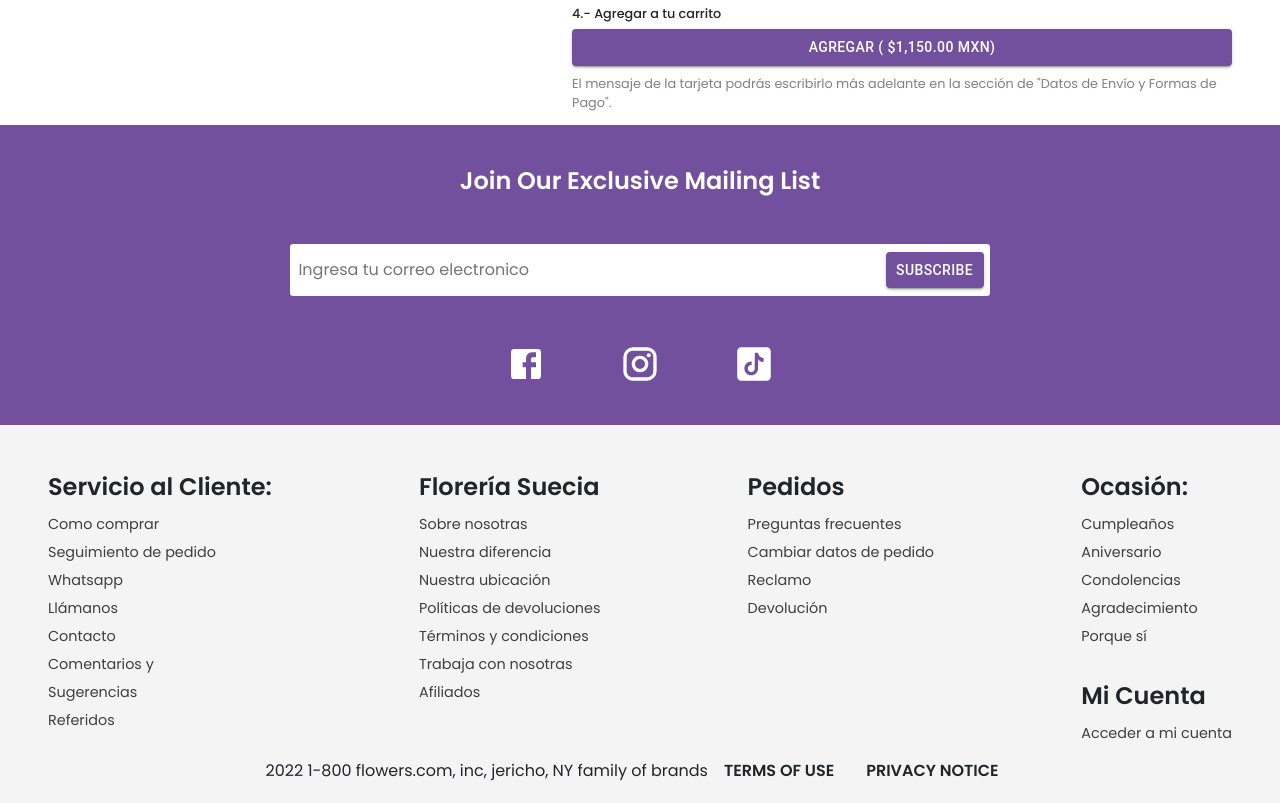
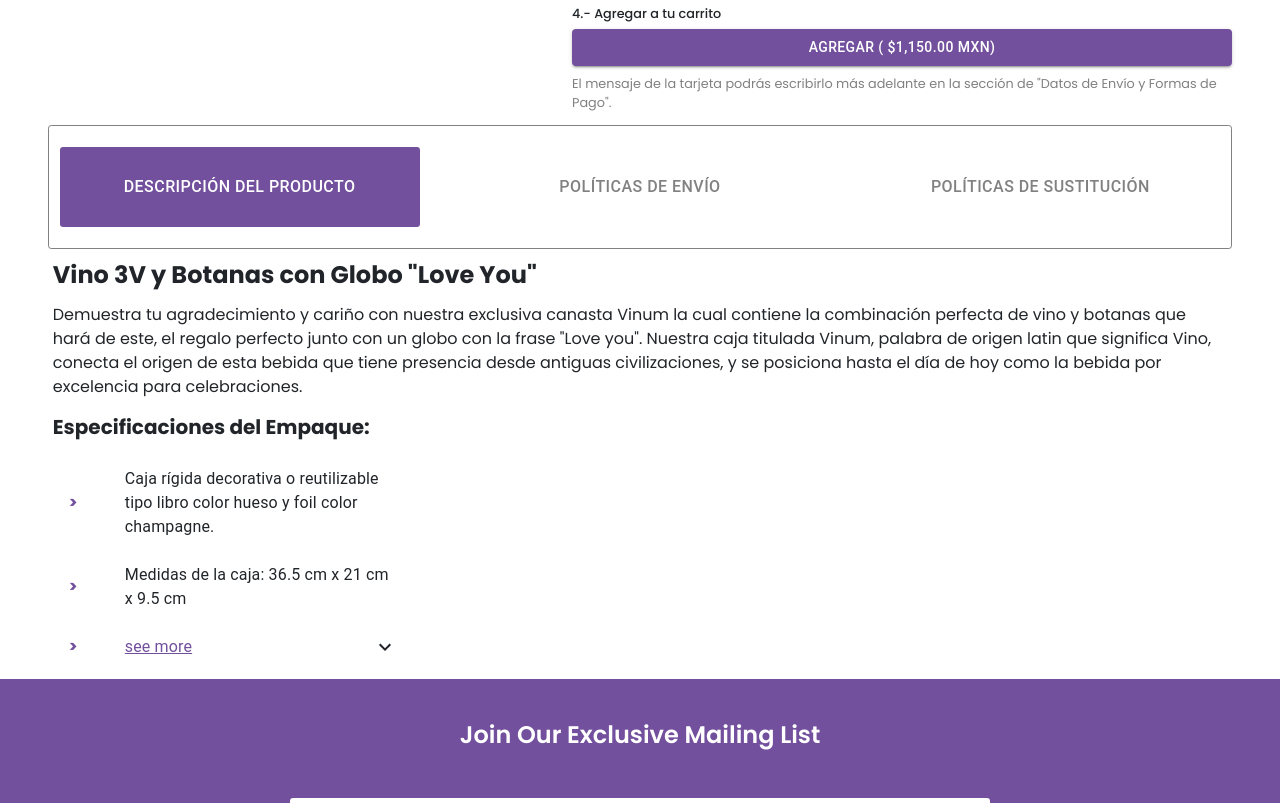
Before and after one commit to sibteali786/Project_Ecomerce, a React (Create React App) app: page /product in a window 1280 px wide. Shown: the part 1020-1823 px from the top of the page. Built offline with nearby package versions, Linux system fonts and the light colour scheme.

Commit message:
donw with tabs on product page

```diff
--- a/src/mainLayout/Footer/Footer.scss
+++ b/src/mainLayout/Footer/Footer.scss
@@ -2,7 +2,7 @@
 .footerWrapper{
     display: block;
     background-color: $SearchColor;
-    min-width:  450px;
+    min-width:  850px;
     #upperFooter{
         background-color: $secondaryColor;
     }
--- a/src/pages/Products/Products.js
+++ b/src/pages/Products/Products.js
@@ -16,13 +16,64 @@ import { selectableProductImages } from "./../../assets/selectableProductImages/
 import Carousel from "react-elastic-carousel";
 import { ReactComponent as Gift } from "./../../assets/gift.svg";
 import Button from "@mui/material/Button";
+import Tabs from "@mui/material/Tabs";
+import Tab from "@mui/material/Tab";
+import PropTypes from "prop-types";
+import List from "@mui/material/List";
+import ListItemButton from "@mui/material/ListItemButton";
+import ListItemIcon from "@mui/material/ListItemIcon";
+import ListItemText from "@mui/material/ListItemText";
+import Collapse from "@mui/material/Collapse";
+import ExpandLess from "@mui/icons-material/ExpandLess";
+import ExpandMore from "@mui/icons-material/ExpandMore";
+const Products = () => {
+  // List Item state
+  const [open, setOpen] = React.useState(false);
 
+  const handleClickList = () => {
+    setOpen(!open);
+  };
+  // Tab panel State
+  const [value, setValue] = React.useState(0);
 
-const Products = () => {
+  const handleChange = (event, newValue) => {
+    setValue(newValue);
+  };
   function handleClick(event) {
     event.preventDefault();
     console.info("You clicked a breadcrumb.");
   }
+
+  // tab Panel Component
+  function TabPanel(props) {
+    const { children, value, index, ...other } = props;
+
+    return (
+      <div
+        role="tabpanel"
+        hidden={value !== index}
+        id={`simple-tabpanel-${index}`}
+        aria-labelledby={`simple-tab-${index}`}
+        {...other}
+      >
+        {value === index && <div>{children}</div>}
+      </div>
+    );
+  }
+  // Props Types for TabPanel
+  TabPanel.propTypes = {
+    children: PropTypes.node,
+    index: PropTypes.number.isRequired,
+    value: PropTypes.number.isRequired,
+  };
+
+  function a11yProps(index) {
+    return {
+      id: `simple-tab-${index}`,
+      "aria-controls": `simple-tabpanel-${index}`,
+    };
+  }
+
   const [activeThumb, setactiveThumb] = useState();
   const breadcrumbs = [
     <a key="1" href="/" onClick={handleClick}>
@@ -211,15 +262,111 @@ const Products = () => {
           </div>
           <Divider style={{ color: "#C4C4C4" }} />
           <div id="productTotal">
-              <h6>
-              4.- Agregar a tu carrito
-              </h6>
-              <Button variant="contained" style={{backgroundColor:"#72509D",color:"#FFFFFF",width:"100%"}}>
+            <h6>4.- Agregar a tu carrito</h6>
+            <Button
+              variant="contained"
+              style={{
+                backgroundColor: "#72509D",
+                color: "#FFFFFF",
+                width: "100%",
+              }}
+            >
               Agregar ( $1,150.00 MXN)
-              </Button>
-              <p> El mensaje de la tarjeta podrás escribirlo más adelante en la sección
-                de "Datos de Envío y Formas de Pago". </p>
+            </Button>
+            <p>
+              {" "}
+              El mensaje de la tarjeta podrás escribirlo más adelante en la
+              sección de "Datos de Envío y Formas de Pago".{" "}
+            </p>
           </div>
+        </div>
+      </div>
+      <div>
+        <div>
+          <Tabs
+            value={value}
+            onChange={handleChange}
+            aria-label="secondary tabs example"
+            className="productDetailTab"
+          >
+            <Tab {...a11yProps(0)} label="Descripción del producto" />
+            <Tab {...a11yProps(1)} label="Políticas de envío" />
+            <Tab {...a11yProps(2)} label="Políticas de Sustitución" />
+          </Tabs>
+        </div>
+        <div style={{ margin: "0 0.3rem" }}>
+          <TabPanel value={value} index={0}>
+            <div>
+              <h4
+                style={{
+                  fontWeight: "bold",
+                  marginTop: "0.8rem",
+                  marginBottom: "0.8rem",
+                }}
+              >
+                Vino 3V y Botanas con Globo "Love You"
+              </h4>
+              <p style={{ textAlign: "left" }}>
+                Demuestra tu agradecimiento y cariño con nuestra exclusiva
+                canasta Vinum la cual contiene la combinación perfecta de vino y
+                botanas que hará de este, el regalo perfecto junto con un globo
+                con la frase "Love you". Nuestra caja titulada Vinum, palabra de
+                origen latin que significa Vino, conecta el origen de esta
+                bebida que tiene presencia desde antiguas civilizaciones, y se
+                posiciona hasta el día de hoy como la bebida por excelencia para
+                celebraciones.
+              </p>
+              <h5 style={{ fontWeight: "bold" }}>
+                Especificaciones del Empaque:
+              </h5>
+              <List
+                sx={{
+                  width: "100%",
+                  maxWidth: 360,
+                  bgcolor: "background.paper",
+                }}
+                component="nav"
+                aria-labelledby="nested-list-subheader"
+                className="DetailList"
+              >
+                <ListItemButton>
+                  <ListItemIcon>
+                    {">"}
+                  </ListItemIcon>
+                  <ListItemText primary="Caja rígida decorativa o reutilizable tipo libro color hueso y foil color champagne."/>
+                </ListItemButton>
+                <ListItemButton>
+                  <ListItemIcon>
+                    {">"}
+                  </ListItemIcon>
+                  <ListItemText primary="Medidas de la caja: 36.5 cm x 21 cm x 9.5 cm" />
+                </ListItemButton>
+                <ListItemButton onClick={handleClickList}>
+                  <ListItemIcon>
+                    {">"}
+                  </ListItemIcon>
+                  <ListItemText style={{color:"#72509D",textDecoration:"underline"}} primary="see more" />
+                  {open ? <ExpandLess /> : <ExpandMore />}
+                </ListItemButton>
+                <Collapse in={open} timeout="auto" unmountOnExit>
+                  <List component="div" disablePadding>
+                    <ListItemButton sx={{ pl: 4 }}>
+                      <ListItemIcon>
+                        {">"}
+                      </ListItemIcon>
+                      <ListItemText primary="Random Text" />
+                    </ListItemButton>
+                  </List>
+                </Collapse>
+              </List>
+            </div>
+          </TabPanel>
+          <TabPanel value={value} index={1}>
+            Item Two
+          </TabPanel>
+          <TabPanel value={value} index={2}>
+            Item Three
+          </TabPanel>
         </div>
       </div>
     </div>
--- a/src/pages/Products/Products.scss
+++ b/src/pages/Products/Products.scss
@@ -1,6 +1,7 @@
 @import "./../../mainLayout/utillities_config";
 
 .ProductContainer{
+    font-family: "Poppins";
     margin: 0 auto;
     padding: 0 3rem;
     display: flex;
@@ -198,4 +199,38 @@
         }
     }
 
+    .productDetailTab{
+        width:100%;
+        padding: 1.3rem 0.4rem;
+        border: 1px solid #818181;
+        border-radius: 0.2rem;
+        button{
+            height:80px;
+            background-color: transparent;
+            color:$primaryFontColor;
+            border-radius: 0.2rem;
+            width:100%;
+            font-size: 1rem;
+            &[aria-selected="true"]{
+                background-color: $secondaryColor;
+                color:#FFF;
+
+            }
+        }
+        .MuiTabs-flexContainer{
+            display:grid;
+            gap:2rem;
+            grid-template-columns: repeat(3,1fr);
+            justify-items: center;
+        }
+        .MuiTabs-indicator{
+            background-color: transparent;
+        }
+    }
+    .DetailList{
+        .MuiListItemIcon-root{
+            color:$secondaryColor;
+            font-weight: 700;
+        }
+    }
 }
```
